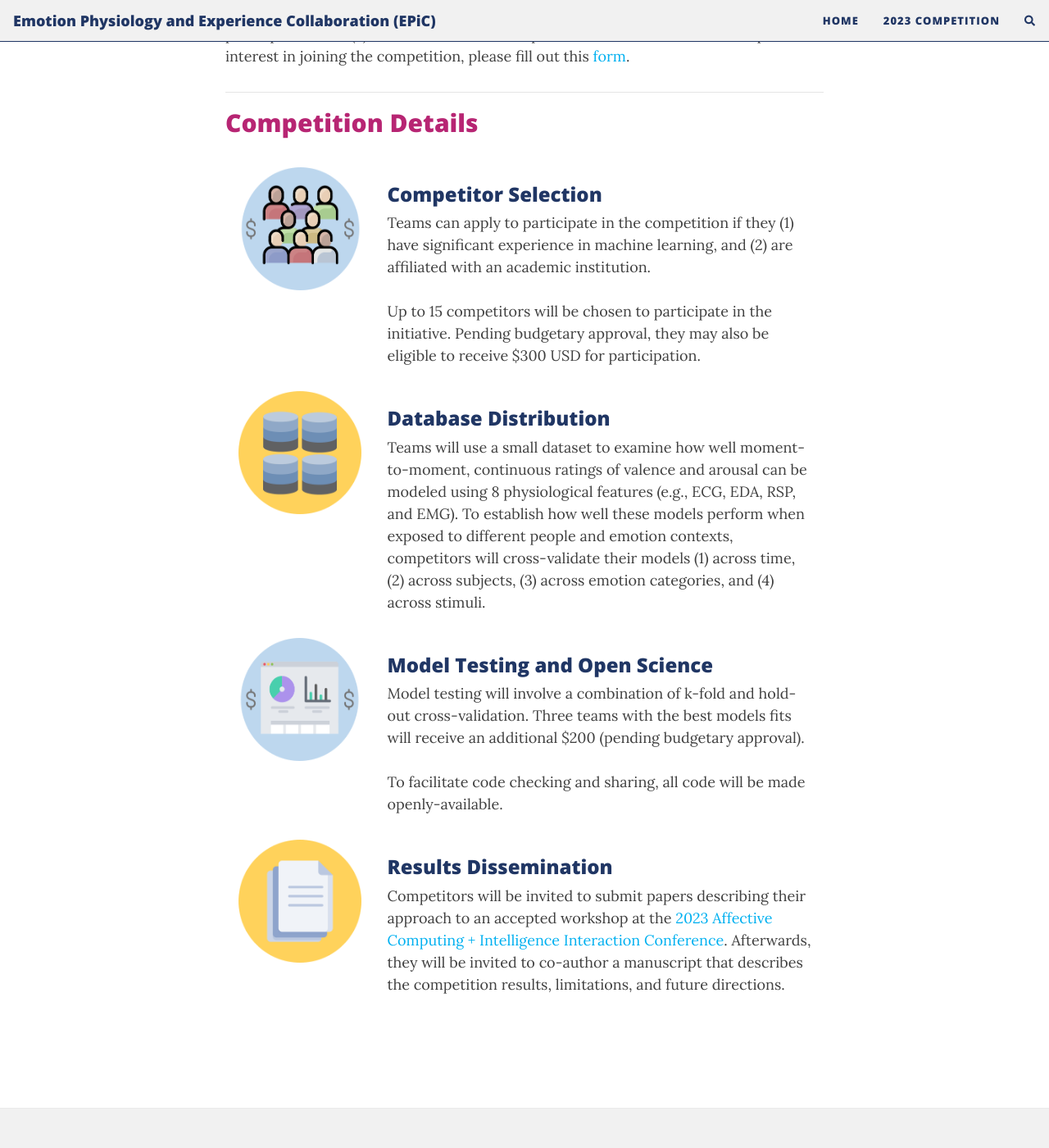
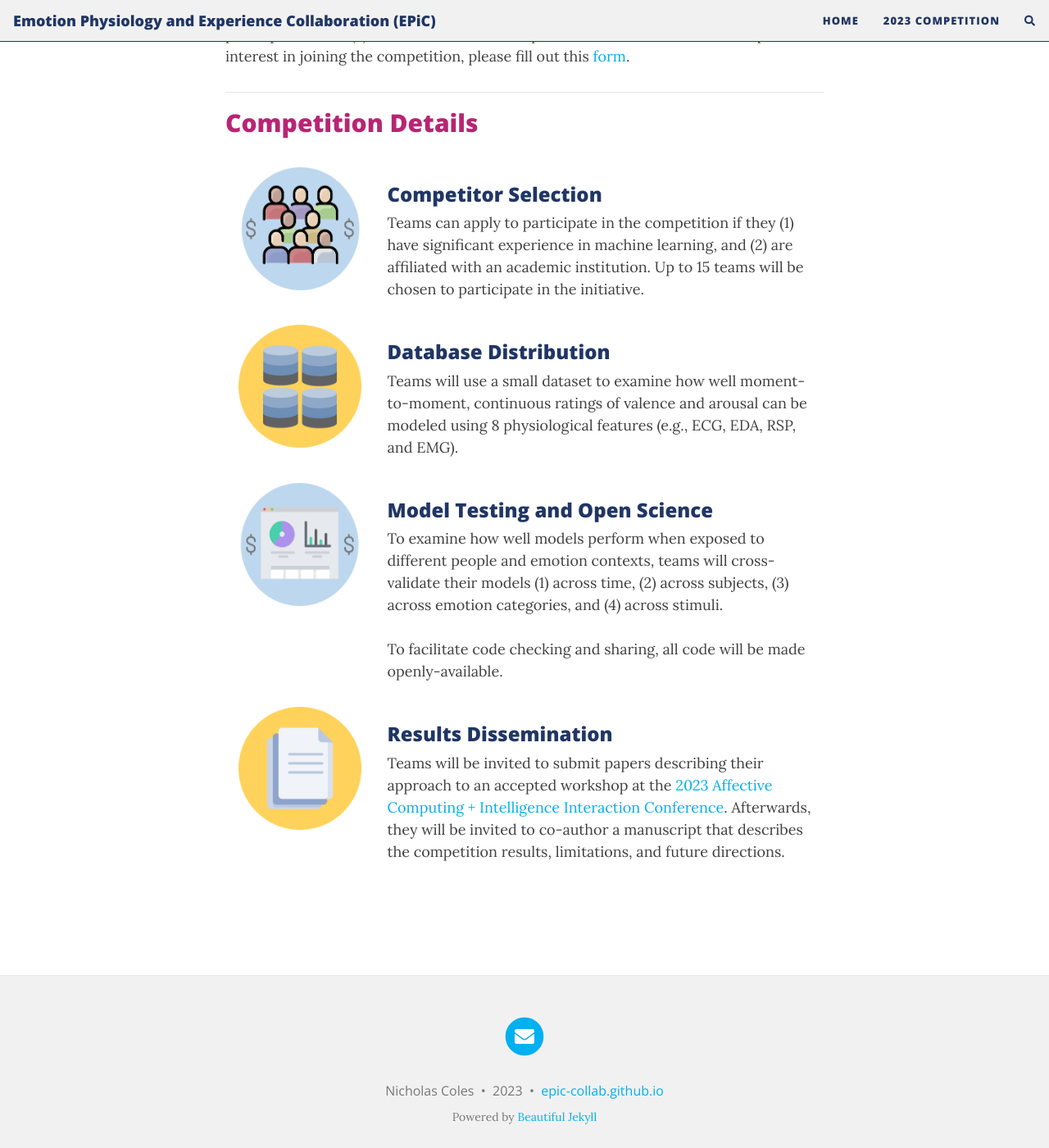
Before and after one commit to epic-collab/epic-collab.github.io, a Jekyll site: the page built from competition.md, in a window 1280 px wide and 1400 px high, scrolled down 464 px. Shown: the whole window at 82% size. Built offline with Jekyll 4.4.1, drawn with Linux system fonts in a browser that asks for light colours; nearby versions of some CDN libraries; comment, search, counter and statistics services are not loaded.

Commit message:
Update competition.md

```diff
--- a/competition.md
+++ b/competition.md
@@ -21,7 +21,7 @@ For our 2023 competition, teams will compete to see who can best use measures of
       </div>
       <div class="col-sm-9">
         <h3>Competitor Selection</h3>
-        Teams can apply to participate in the competition if they (1) have significant experience in machine learning, and (2) are  affiliated with an academic institution. <br><br>Up to 15 competitors will be chosen to participate in the initiative. Pending budgetary approval, they may also be eligible to receive $300 USD for participation.
+        Teams can apply to participate in the competition if they (1) have significant experience in machine learning, and (2) are  affiliated with an academic institution. Up to 15 teams will be chosen to participate in the initiative.
 
       </div>
     </div>
@@ -34,7 +34,7 @@ For our 2023 competition, teams will compete to see who can best use measures of
       </div>
       <div class="col-sm-9">
         <h3>Database Distribution</h3>
-         Teams will use a small dataset to examine how well moment-to-moment, continuous ratings of valence and arousal can be modeled using 8 physiological features (e.g., ECG, EDA, RSP, and EMG). To establish how well these models perform when exposed to different people and emotion contexts, competitors will cross-validate their models (1) across time, (2) across subjects, (3) across emotion categories, and (4) across stimuli.
+         Teams will use a small dataset to examine how well moment-to-moment, continuous ratings of valence and arousal can be modeled using 8 physiological features (e.g., ECG, EDA, RSP, and EMG).
       </div>
     </div>
     <div class="col-sm-12">
@@ -46,7 +46,7 @@ For our 2023 competition, teams will compete to see who can best use measures of
       </div>
       <div class="col-sm-9">
         <h3>Model Testing and Open Science</h3>
-        Model testing will involve a combination of k-fold and hold-out cross-validation. Three teams with the best models fits will receive an additional $200 (pending budgetary approval).<br><br>To facilitate code checking and sharing, all code will be made openly-available.
+        To examine how well models perform when exposed to different people and emotion contexts, teams will cross-validate their models (1) across time, (2) across subjects, (3) across emotion categories, and (4) across stimuli.<br><br>To facilitate code checking and sharing, all code will be made openly-available.
       </div>
     </div>
     <div class="col-sm-12">
@@ -58,7 +58,7 @@ For our 2023 competition, teams will compete to see who can best use measures of
       </div>
       <div class="col-sm-9">
         <h3>Results Dissemination</h3>
-        Competitors will be invited to submit papers describing their approach to an accepted workshop at the <a href = "https://acii-conf.net/">2023 Affective Computing + Intelligence Interaction Conference</a>. Afterwards, they will be invited to co-author a manuscript that describes the competition results, limitations, and future directions.
+        Teams will be invited to submit papers describing their approach to an accepted workshop at the <a href = "https://acii-conf.net/">2023 Affective Computing + Intelligence Interaction Conference</a>. Afterwards, they will be invited to co-author a manuscript that describes the competition results, limitations, and future directions.
       </div>
     </div>
   </div>
```
